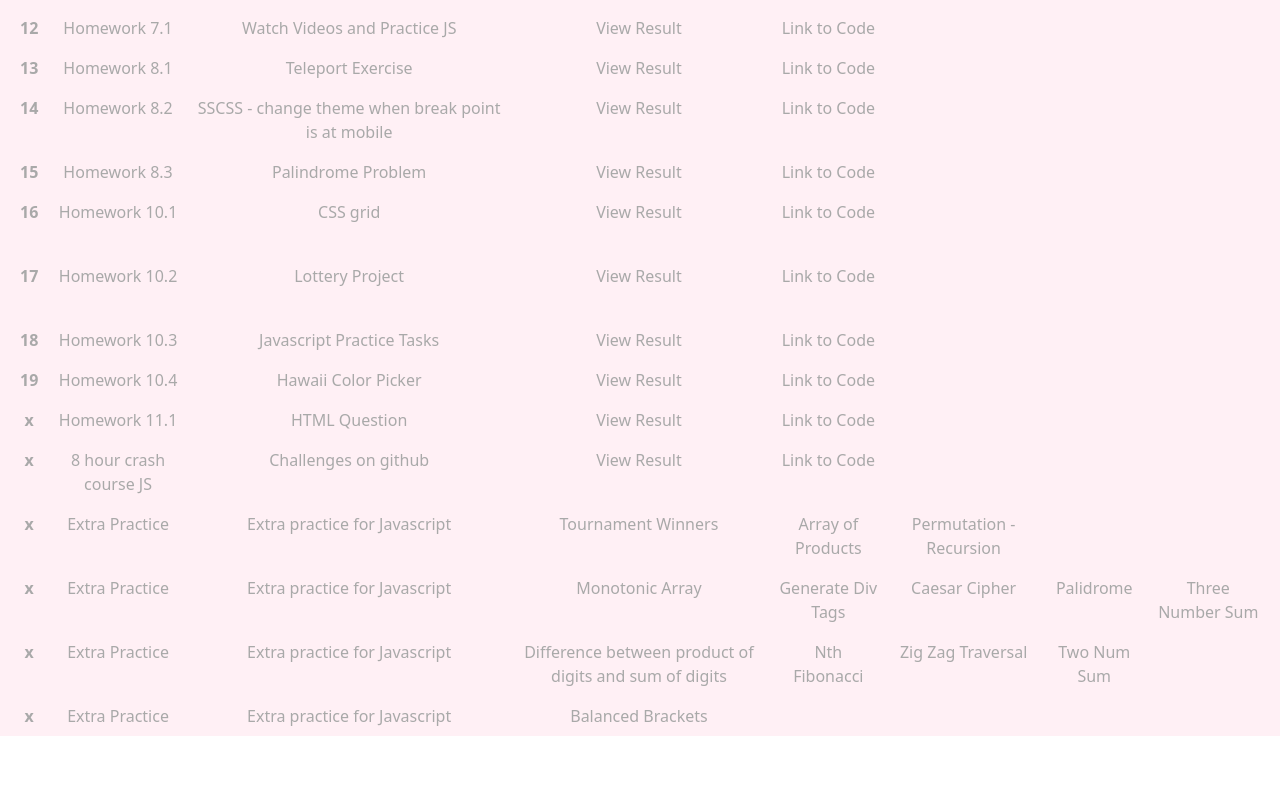
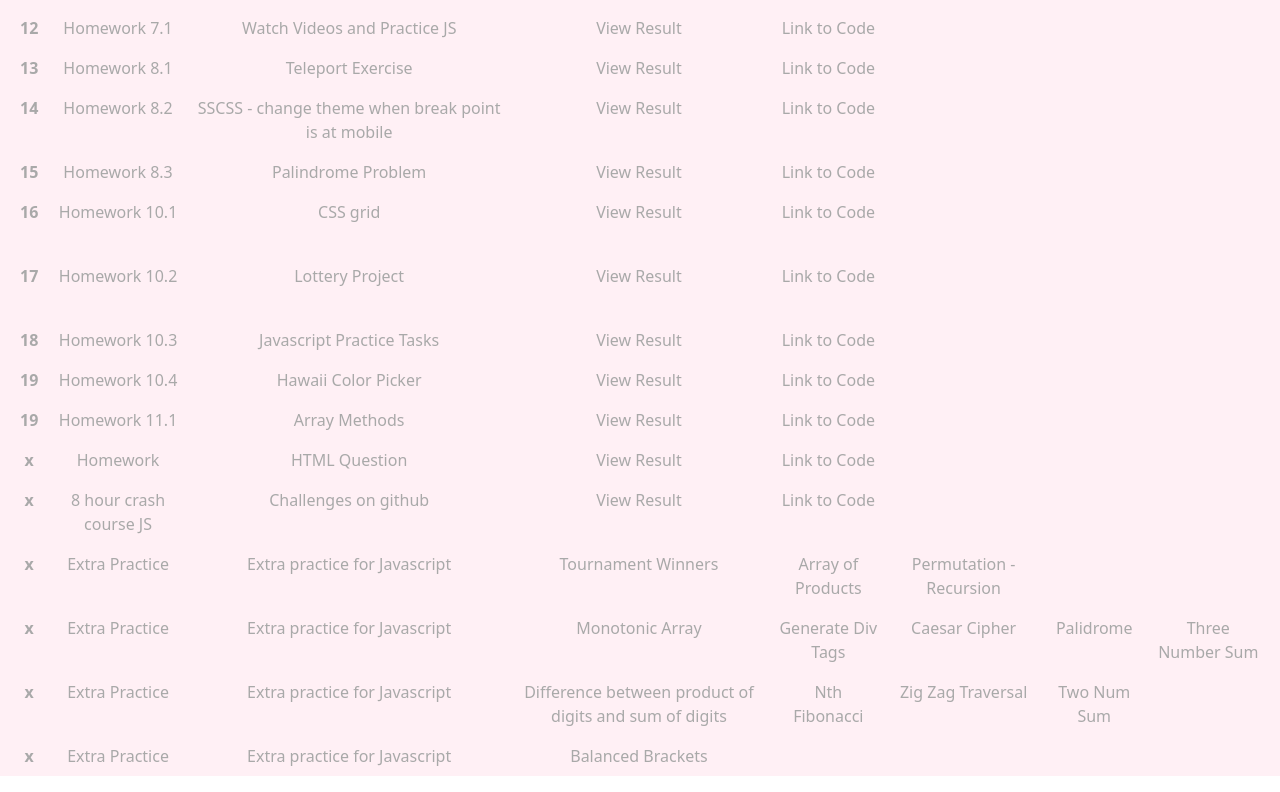
Before and after one commit to TiannaLopes/Wynsico-main, a React (Create React App) app: page /#/homeworks in a window 1280 px wide. Shown: the part 832-1624 px from the top of the page. Before the commit the page ends 1584 px from the top, so only its background shows below. Built offline with nearby package versions, Linux system fonts and the light colour scheme.

Commit message:
june8update

```diff
--- a/src/Components/Homeworks/index.js
+++ b/src/Components/Homeworks/index.js
@@ -154,19 +154,26 @@ function Homeworks() {
           <th scope="row">18</th>
           <td>Homework 10.3</td>
           <td> Javascript Practice Tasks</td>
-          <td><a href="https://github.com/TiannaLopes/strings-Numbers-javascript"> View Result</a> </td>
+          <td><a href="https://codepen.io/tiannalopes/pen/mdWKjod?editors=1111"> View Result</a> </td>
           <td><a href="https://github.com/TiannaLopes/strings-Numbers-javascript">Link to Code</a> </td>
 </tr>
  <tr>
           <th scope="row">19</th>
           <td>Homework 10.4</td>
-          <td> Hawaii Color Picker</td>
+          <td>Hawaii Color Picker</td>
           <td><a href="https://github.com/TiannaLopes/hawaiiColorPicker"> View Result</a> </td>
           <td><a href="https://github.com/TiannaLopes/hawaiiColorPicker">Link to Code</a> </td>
 </tr>
+ <tr>
+          <th scope="row">19</th>
+          <td>Homework 11.1</td>
+          <td>  Array Methods</td>
+          <td><a href="https://github.com/TiannaLopes/ArrayMethods"> View Result</a> </td>
+          <td><a href="https://github.com/TiannaLopes/ArrayMethods">Link to Code</a> </td>
+</tr>
     <tr>
           <th scope="row">x</th>
-          <td>Homework 11.1</td>
+          <td>Homework</td>
           <td> HTML Question</td>
           <td><a href="https://codepen.io/tiannalopes/pen/MWpQOPL"> View Result</a> </td>
           <td><a href="https://codepen.io/tiannalopes/pen/MWpQOPL">Link to Code</a> </td>
```
